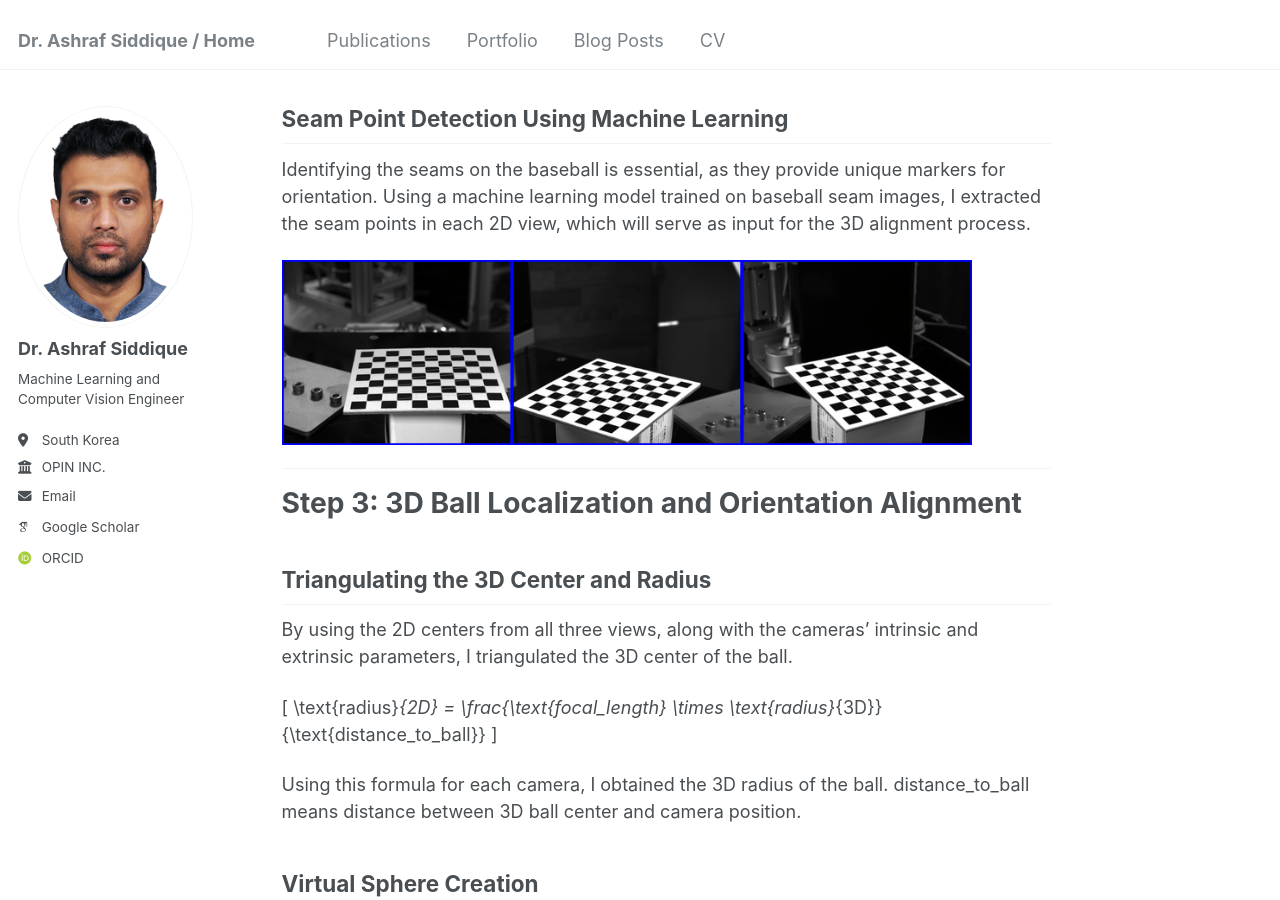
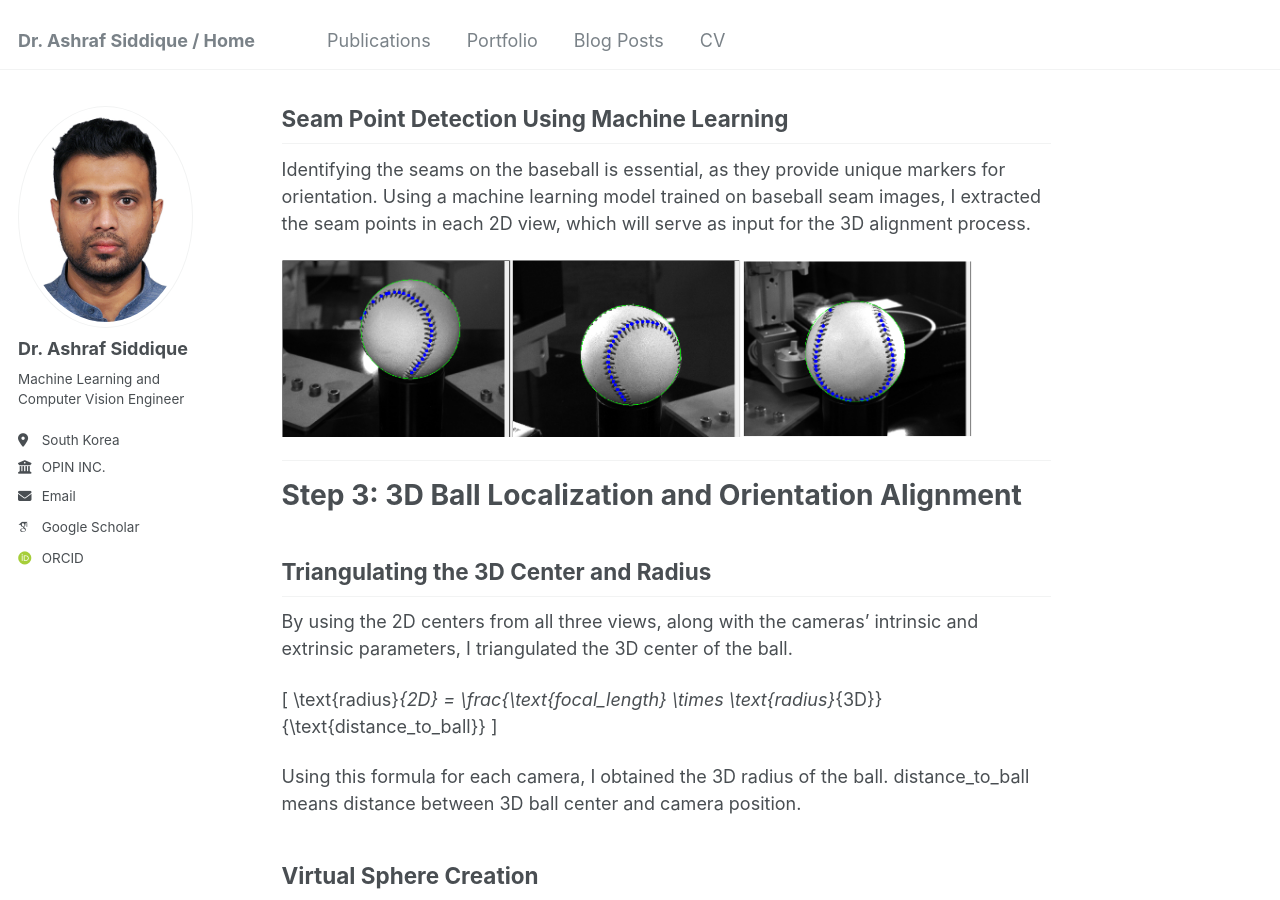
Before and after one commit to arif2127/arif2127.github.io, a Jekyll site: the page built from _posts/2012-08-14-blog-post-1.md, in a window 1280 px wide and 900 px high, scrolled down 1918 px. Built offline with Jekyll 4.4.1, drawn with Linux system fonts in a browser that asks for light colours; some web fonts are replaced.

Commit message:
First Draft

```diff
--- a/_posts/2012-08-14-blog-post-1.md
+++ b/_posts/2012-08-14-blog-post-1.md
@@ -53,7 +53,7 @@ This detection provides the 2D center coordinates and radius of the ball for eac
 
 Identifying the seams on the baseball is essential, as they provide unique markers for orientation. Using a machine learning model trained on baseball seam images, I extracted the seam points in each 2D view, which will serve as input for the 3D alignment process.
 
-<img src="../../../../images/calibration.gif" alt="Alt text" width="690" height="230">
+<img src="../../../../images/circle_seam.png" alt="Alt text" width="690" height="230">
 
 ---
 
```
